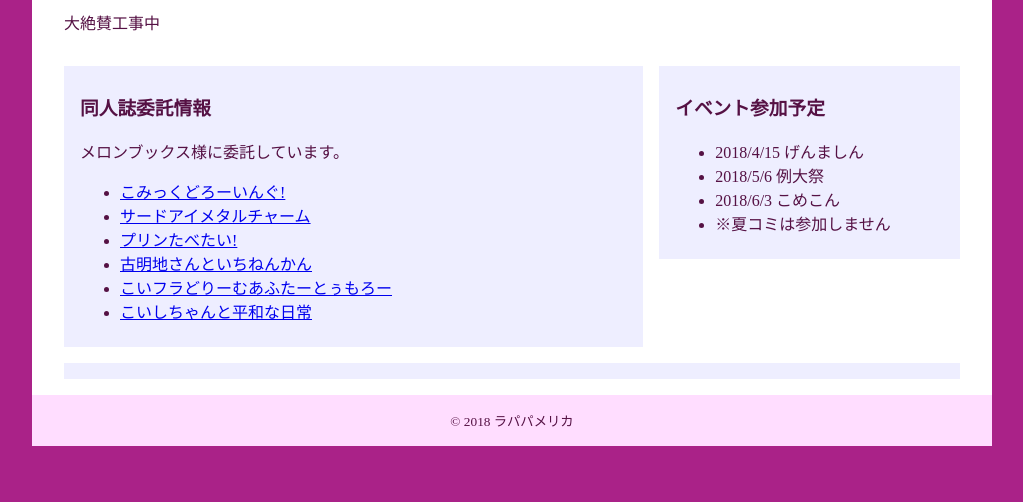
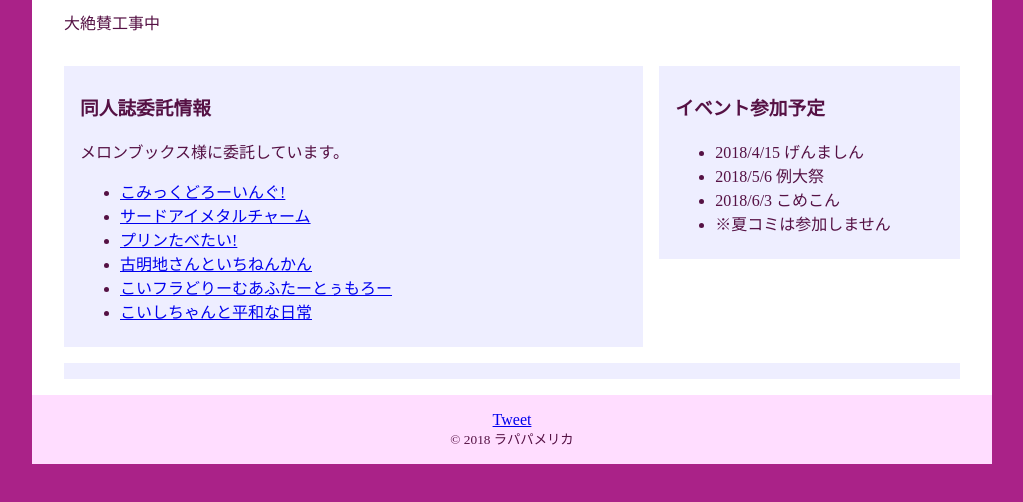
Before and after one commit to rapameri/rapameri.github.io, a plain HTML site: page index.html in a window 1280 px wide. Shown: the part 60-562 px from the top of the page, without its empty margins (128-1151 px from the left). Drawn offline with Linux system fonts and the light colour scheme.

Commit message:
tweet button

```diff
--- a/index.html
+++ b/index.html
@@ -79,7 +79,7 @@
     </article>
   </article>
   <footer class="notice">
-    <!-- p><a href="https://twitter.com/share?ref_src=twsrc%5Etfw" class="twitter-share-button" data-show-count="false">Tweet</a><script async src="https://platform.twitter.com/widgets.js" charset="utf-8"></script></p -->
+    <p><a href="https://twitter.com/share?ref_src=twsrc%5Etfw" class="twitter-share-button" data-show-count="false">Tweet</a><script async src="https://platform.twitter.com/widgets.js" charset="utf-8"></script></p>
     <p><small>&copy; 2018 ラパパメリカ</small></p>
   </footer>
   <script>
```
